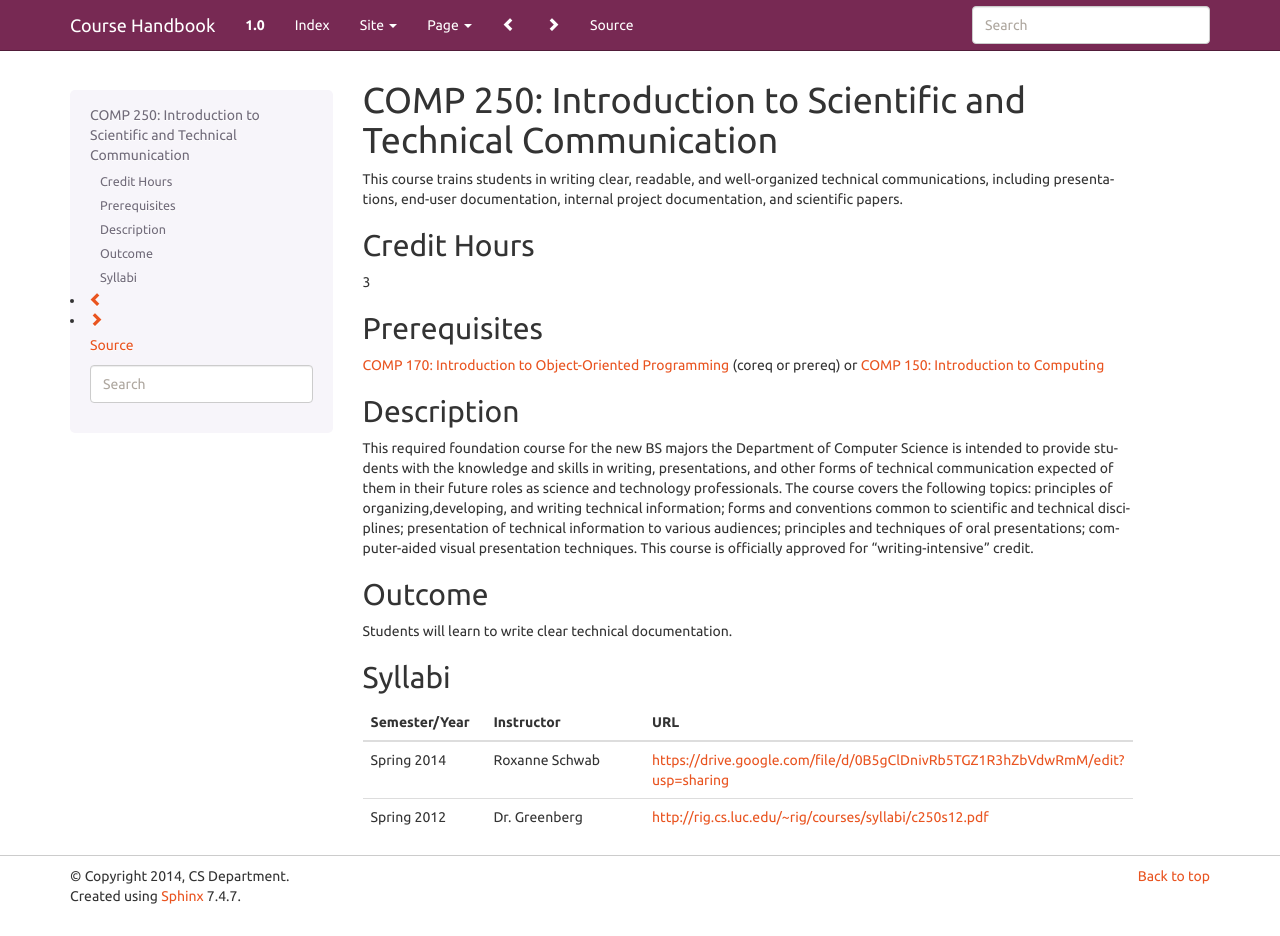
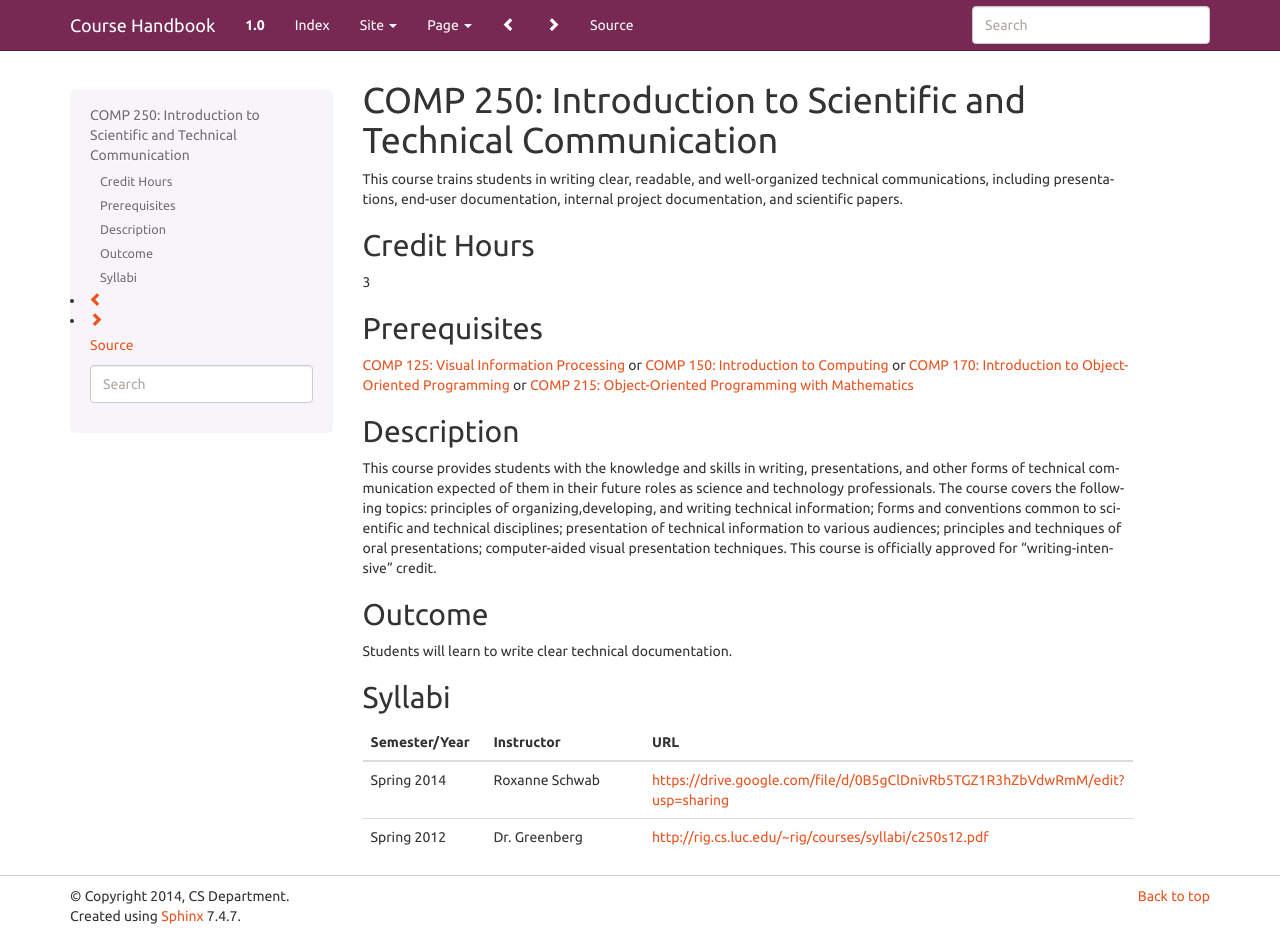
Before and after one commit to kyang5/coursedescriptions, a Sphinx documentation site: the page built from source/comp250.rst, in a window 1280 px wide and 936 px high. Built offline with Sphinx 7.4.7, drawn with Linux system fonts in a browser that asks for light colours.

Commit message:
fixed comp 250 prerequisite and removed "required" from description

```diff
--- a/source/comp250.rst
+++ b/source/comp250.rst
@@ -14,13 +14,12 @@ Credit Hours
 Prerequisites
 ------------------------------
 
-:doc:`comp170` (coreq or prereq) or :doc:`comp150`
+:doc:`comp125` or :doc:`comp150` or :doc:`comp170` or :doc:`comp215`
 
 Description
 --------------------
 
-This required foundation course for the new BS majors the Department of
-Computer Science is intended to provide students with the knowledge and skills
+This course provides students with the knowledge and skills
 in writing, presentations, and other forms of technical communication expected
 of them in their future roles as science and technology professionals. The
 course covers the following topics: principles of organizing,developing, and
```
